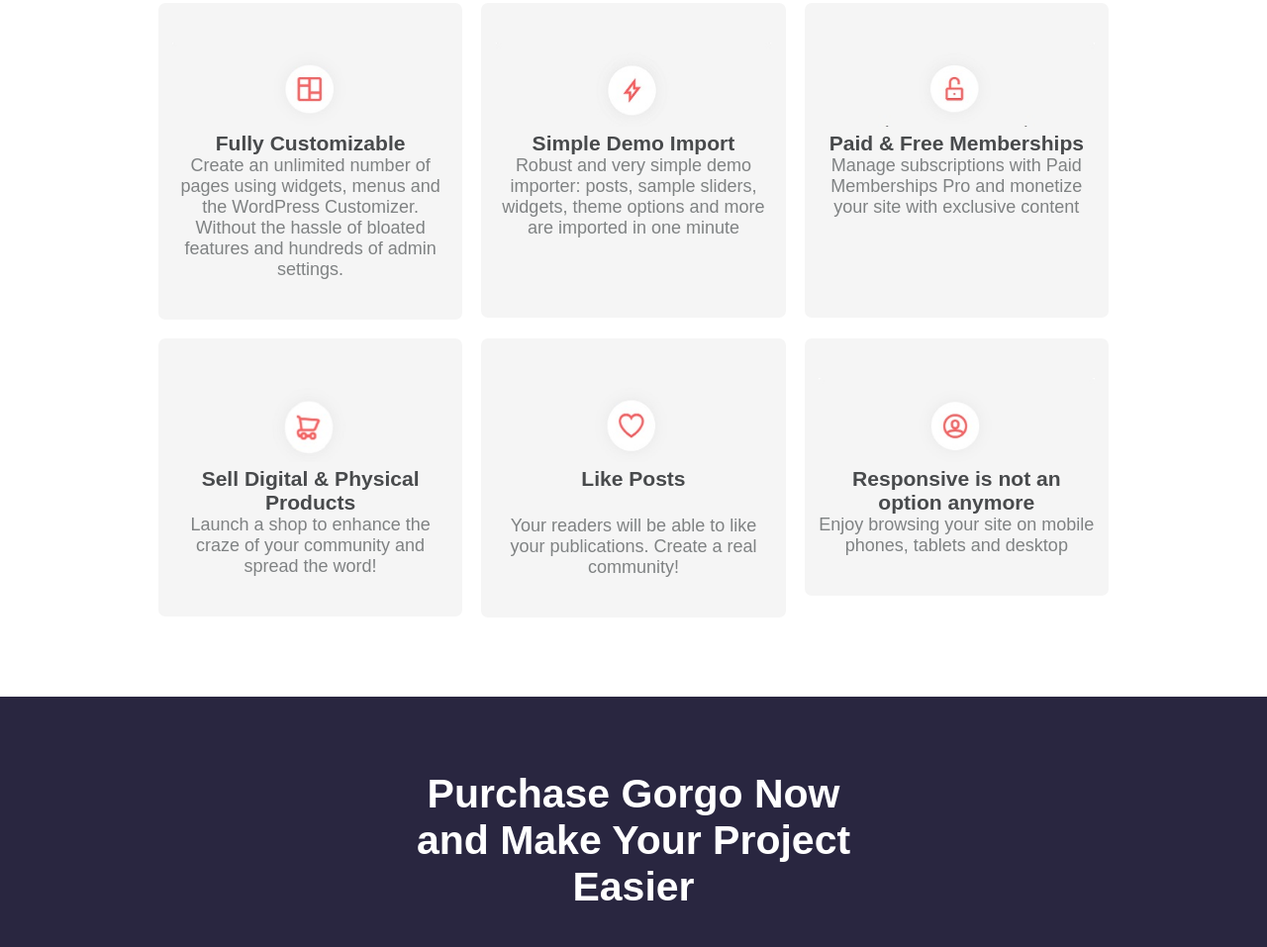
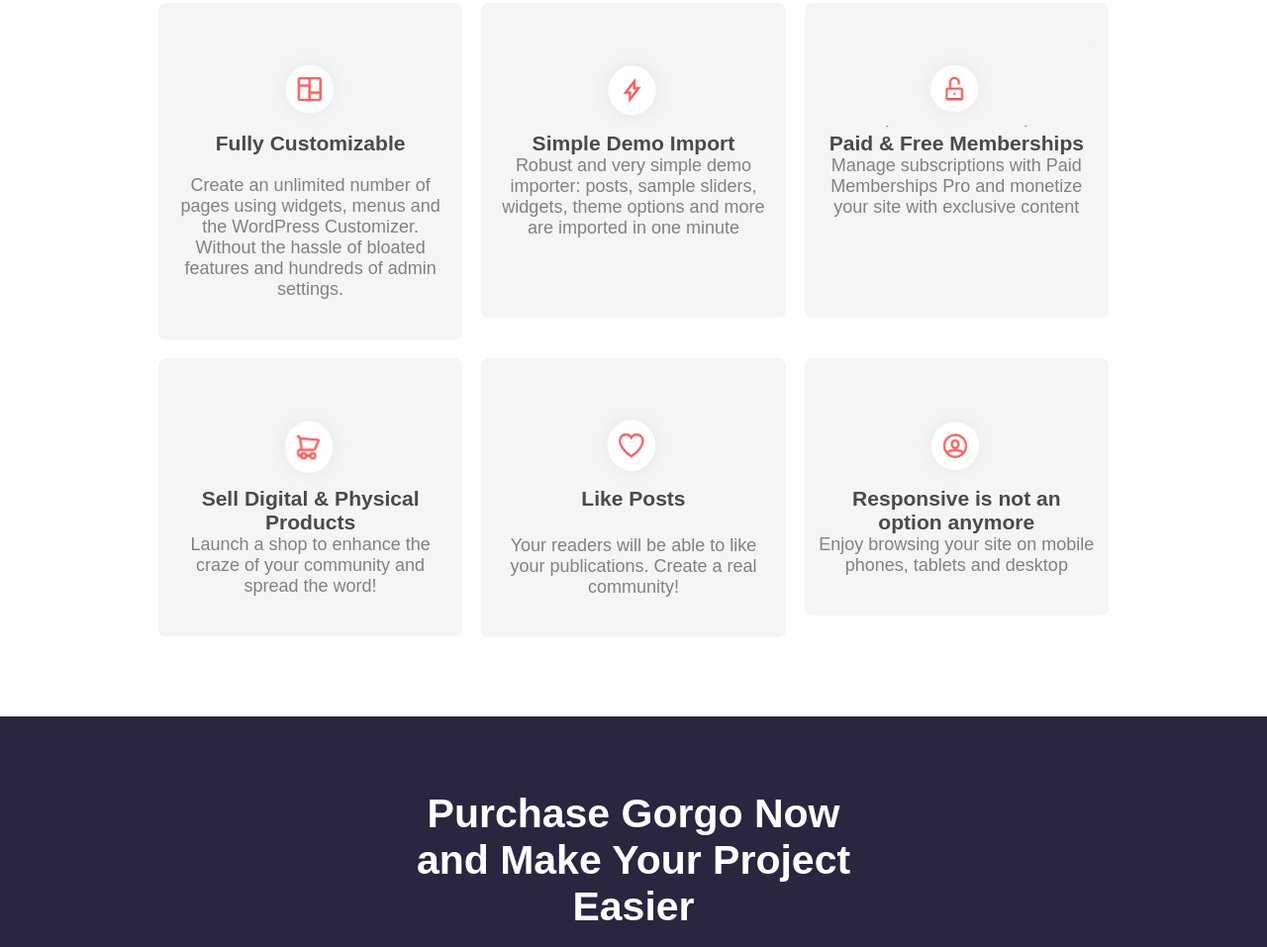
Before and after one commit to riyadhossain2002/gorgo-with-me, a plain HTML site: page index.html in a window 1280 px wide. Shown: the part 1526-2483 px from the top of the page at 99% size. Drawn offline with Linux system fonts and the light colour scheme.

Commit message:
Update style.css

```diff
--- a/style.css
+++ b/style.css
@@ -233,7 +233,7 @@ body{
     color:#7f8283 ;
 }
 .p-1{
-
+    Padding-top: 20px;
 }
 .p-2{
     padding-bottom: 40px;
```
